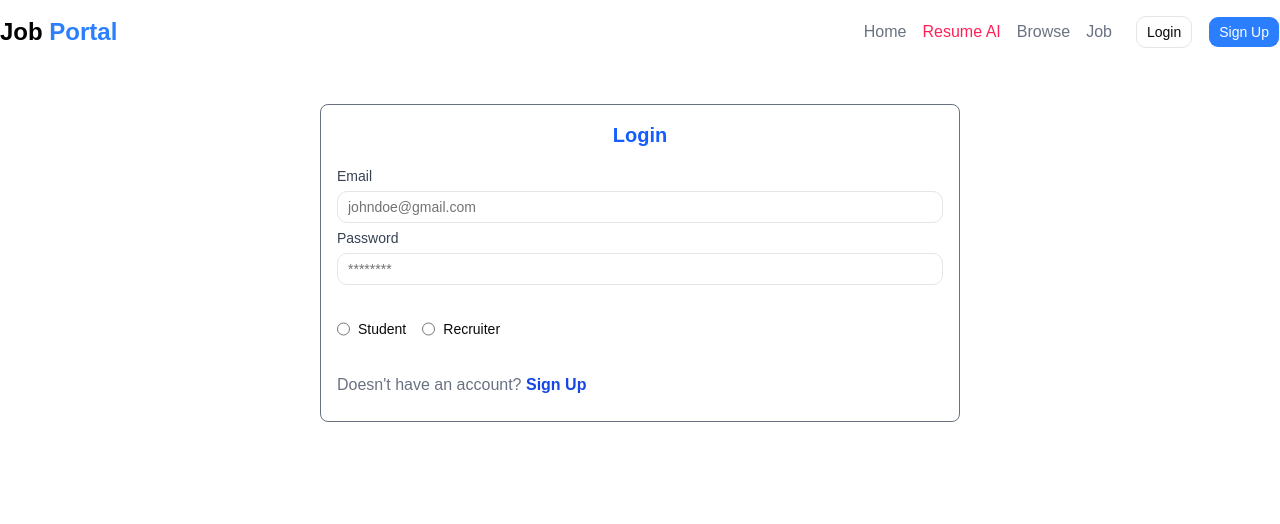
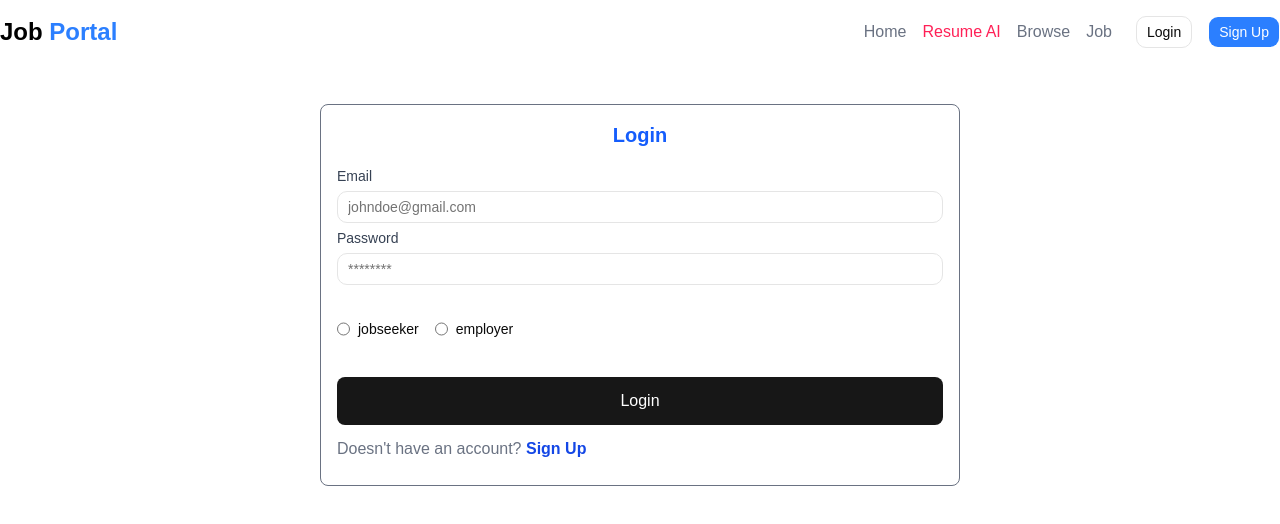
Before and after one commit to milind7agarwal/jobportal_f, a React (Vite) app: page /login in a window 1280 px wide. Shown: the top 524 px of the page. Built offline with nearby package versions, Linux system fonts and the light colour scheme.

Commit message:
login ui and working

```diff
--- a/src/components/authentication/Login.jsx
+++ b/src/components/authentication/Login.jsx
@@ -4,13 +4,49 @@ import { Label } from "../ui/label";
 import { Input } from "../ui/input";
 import { RadioGroup } from "../ui/radio-group";
 import { Link, useNavigate } from "react-router-dom";
+import axios from "axios";
+import { USER_API_ENDPOINT } from "@/utils/data.js";
+import { toast } from "sonner";
 
 const Login = () => {
+   const [input, setInput] = useState({
+      email: "",
+      password: "",
+    });
+
+    const navigate = useNavigate();
+
+    const changeEventHandler = (e) => {
+      setInput({ ...input, [e.target.name]: e.target.value });
+    };
+
+  const submitHandler = async (e) => {
+    e.preventDefault();
+    const formData = new FormData();
+    formData.append("email", input.email);
+    formData.append("password", input.password);
+    try {
+      const res = await axios.post(`${USER_API_ENDPOINT}/login`, input, {
+        headers: {
+          "Content-Type": "application/json",
+        },
+        withCredentials: true,
+      });
+      if (res.data.success) {
+        toast.success(res.data.message);
+        navigate("/");
+      }
+    } catch (error) {
+      console.log(error);
+      toast.error(error.response?.data?.message || "Registration failed");
+    }
+  }
   return (
     <div>
       <Navbar> </Navbar>
       <div className="flex items-center justify-center max-w-7xl mx-auto">
               <form
+                onSubmit={submitHandler}
                 className="w-1/2 border border-gray-500 rounded-md p-4 my-10"
               >
                 <h1 className="font-bold text-xl mb-5 text-center text-blue-600">
@@ -20,9 +56,9 @@ const Login = () => {
                   <Label className="text-gray-700 mb-2">Email</Label>
                   <Input
                     type="email"
-                  //   value={input.email}
-                  //   name="email"
-                  //   onChange={changeEventHandler}
+                    value={input.email}
+                    name="email"
+                    onChange={changeEventHandler}
                     placeholder="johndoe@gmail.com"
                   ></Input>
                 </div>
@@ -30,9 +66,9 @@ const Login = () => {
                   <Label className="text-gray-700 mb-2">Password</Label>
                   <Input
                     type="password"
-                  //   value={input.password}
-                  //   name="password"
-                  //   onChange={changeEventHandler}
+                    value={input.password}
+                    name="password"
+                    onChange={changeEventHandler}
                     placeholder="********"
                   ></Input>
                 </div>
@@ -42,23 +78,23 @@ const Login = () => {
                  <Input
                    type="radio"
                    name="role"
-                        value="Student"
-                        // checked={input.role === "Student"}
-                        // onChange={changeEventHandler}
+                   value="jobseeker"
+                   checked={input.role === "jobseeker"}
+                   onChange={changeEventHandler}
                    className="cursor-pointer"
                  />
-                      <Label htmlFor="r1">Student</Label>
+                 <Label htmlFor="r1">jobseeker</Label>
                </div>
                <div className="flex items-center space-x-2">
                  <Input
                    type="radio"
                    name="role"
-                        value="Recruiter"
-                        // checked={input.role === "Recruiter"}
-                        // onChange={changeEventHandler}
+                   value="employer"
+                   checked={input.role === "employer"}
+                   onChange={changeEventHandler}
                    className="cursor-pointer"
                  />
-                      <Label htmlFor="r2">Recruiter</Label>
+                 <Label htmlFor="r2">employer</Label>
                </div>
             </RadioGroup>
                 </div>
@@ -76,7 +112,12 @@ const Login = () => {
                     Login
                   </button>
                 )} */}
-
+                <button
+                    type="submit"
+                    className="block w-full py-3 my-3 text-white bg-primary hover:bg-primary/90 rounded-md"
+                >
+                Login
+                </button>
 
                 <p className="text-gray-500 text-md my-2">
                   Doesn't have an account?{" "}
--- a/src/components/authentication/Register.jsx
+++ b/src/components/authentication/Register.jsx
@@ -17,8 +17,6 @@ const Register = () => {
     password: "",
     role: "",
     phoneNumber: "",
-    pancard: "",
-    adharcard: "",
     file: "",
   });
 
```
Lines whose indentation alone changed are shown as unchanged.
